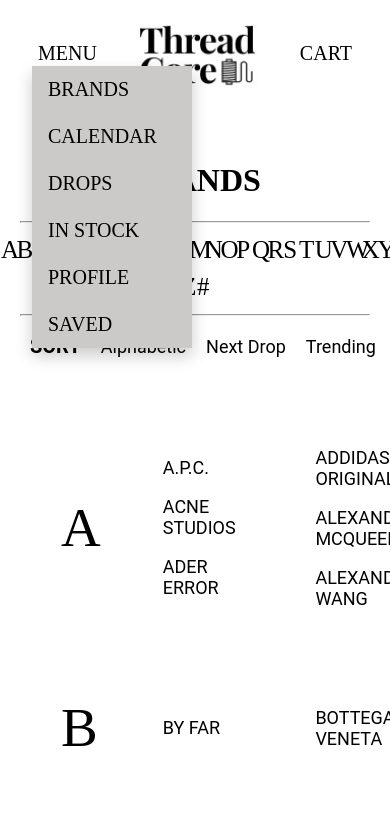
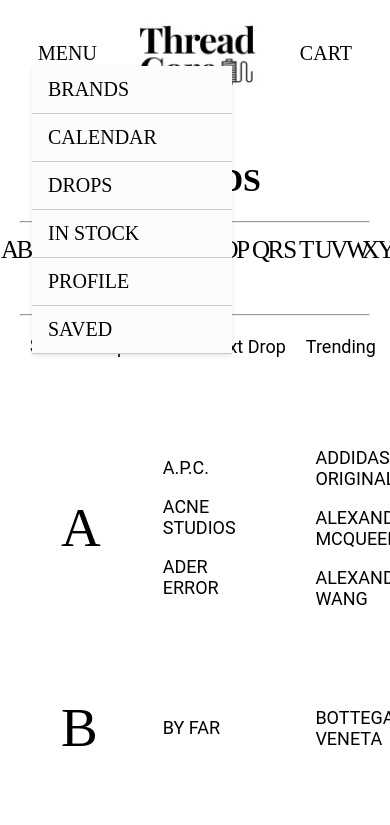
Before and after one commit to jriemenschneider/COMP324, a plain HTML site: page src/Brands.html in a window 390 px wide. Both pictures are taken after a click on the button "MENU". Shown: the top 825 px of the page. Drawn offline with Linux system fonts and the light colour scheme.

Commit message:
changed styling on mobile nav

```diff
--- a/src/style.css
+++ b/src/style.css
@@ -348,9 +348,9 @@ input {
         display: none;
         flex-direction: column;
         position: absolute;
-        background-color: #CCC9C9;
-        min-width: 160px;
-        box-shadow: 0px 8px 16px 0px rgba(0,0,0,0.2);
+        background-color: #FCFCFC;
+        min-width: 200px;
+        box-shadow: 0px 2px 4px 0px rgba(0,0,0,0.1);
         z-index: 1;
       }
     .dropdown-content a {
@@ -360,6 +360,10 @@ input {
         text-decoration: none;
         display: block;
         text-align: left;
+        border-bottom-style: solid;
+        border-bottom-color: #CCC9C9;
+        border-bottom-width: 1px;
+
       }
       .show {
           display: flex;
```
